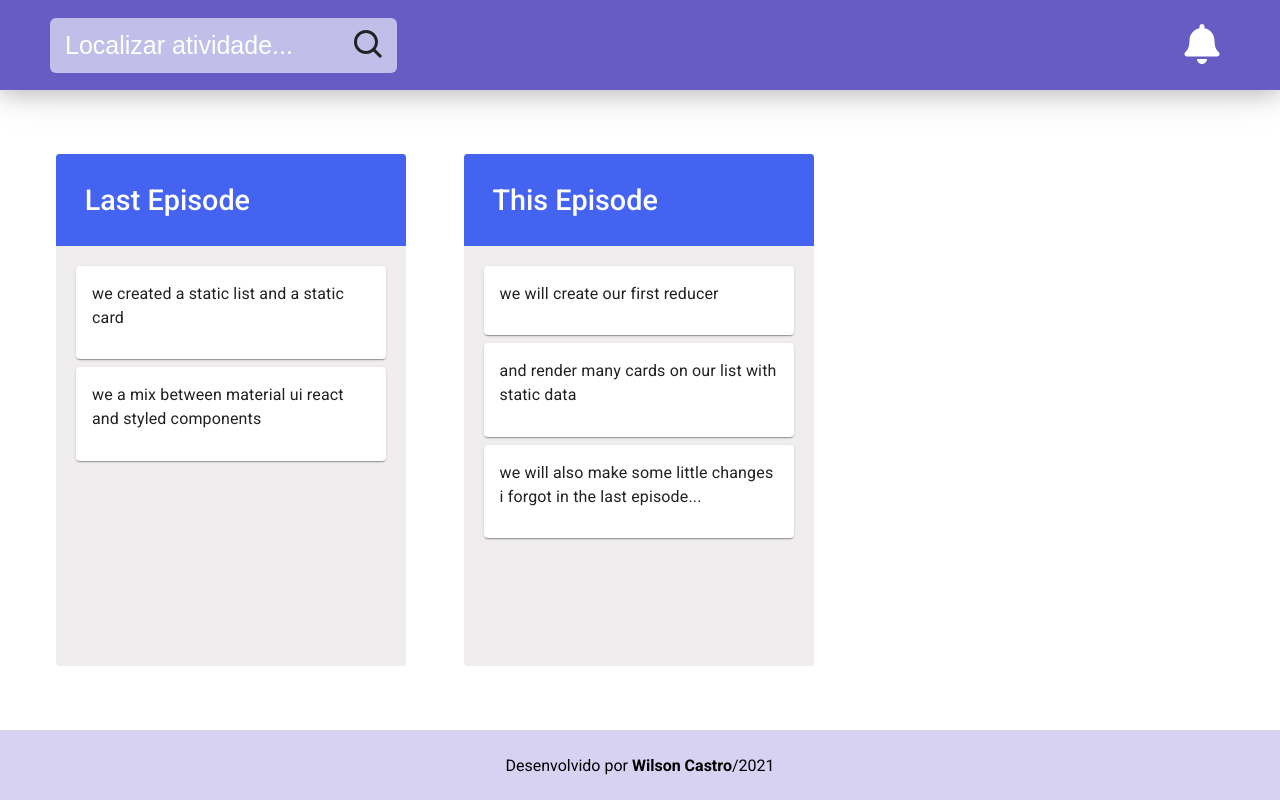
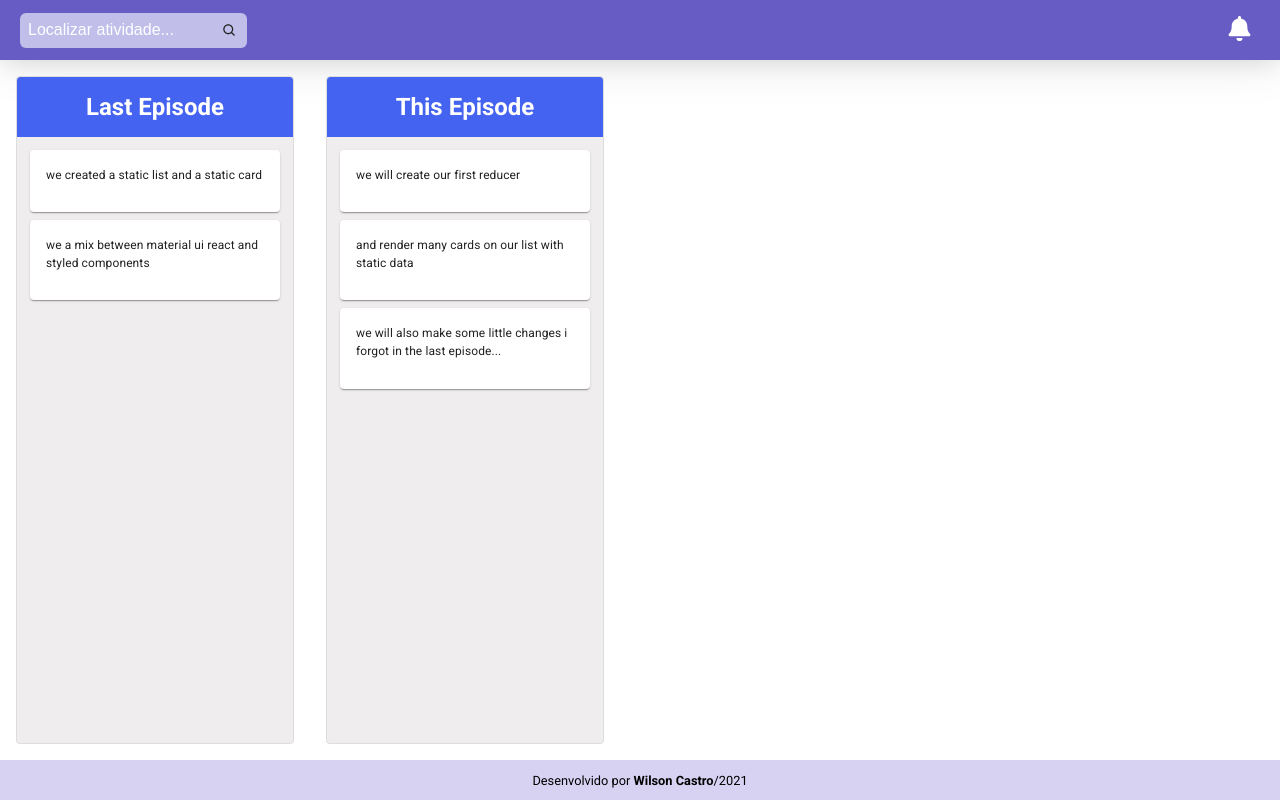
Before and after one commit to wilson-castro/task-controller, a React (Create React App) app in the folder frontend/: page / in a window 1280 px wide. Built offline with nearby package versions, Linux system fonts and the light colour scheme.

Commit message:
correção do tamanho dos componentes e dos textos

```diff
--- a/frontend/src/components/Cards/ActivityCard.jsx
+++ b/frontend/src/components/Cards/ActivityCard.jsx
@@ -1,20 +1,31 @@
 import React from 'react';
+import { makeStyles } from '@material-ui/core/styles';
 import Card from '@material-ui/core/Card';
 import CardContent from '@material-ui/core/CardContent';
 import Typography from '@material-ui/core/Typography';
 
 import { cardContainer } from './styles';
 
+const useStyles = makeStyles({
+  root: {
+    maxWidth: 250,
+  },
+  text: {
+    fontSize: 12,
+  },
+});
+
 function CardTemplate({ text }) {
+  const classes = useStyles();
+
   return (
-    <Card style={cardContainer}>
-      <CardContent>
-        <Typography gutterBottom>
+    <Card style={cardContainer} className={classes.root}>
+      <CardContent >
+        <Typography className={classes.text} gutterBottom>
           {text}
         </Typography>
       </CardContent>
     </Card>
   )
 }
-
 export default CardTemplate;
--- a/frontend/src/components/Footer/styles.js
+++ b/frontend/src/components/Footer/styles.js
@@ -4,8 +4,10 @@ export const StyledFooter = styled.footer`
   display: flex;
   justify-content: center;
   align-items: center;
+  width: 100%;
+
+  font-size: 0.8rem;
   background-color: var(--footer-bgColor) ;
-  width: 100%;
   border: solid 0.7;
 
 `;
--- a/frontend/src/components/Header/index.jsx
+++ b/frontend/src/components/Header/index.jsx
@@ -16,11 +16,11 @@ function Header() {
           type="text"
           placeholder="Localizar atividade..."
         />
-        <BiSearch size={36} color={'#222'} />
+        <BiSearch size={15} color={'#222'} />
       </StyledInputGroup>
 
       <Button>
-        <FaBell size={40} />
+        <FaBell size={25} />
       </Button>
     </StyledHeader>
   )
--- a/frontend/src/components/Header/styles.js
+++ b/frontend/src/components/Header/styles.js
@@ -3,7 +3,7 @@ import styled from 'styled-components';
 export const StyledHeader = styled.header`
   background-color: var(--header-bgColor);
   color: #FFF;
-  padding: 0 50px;
+  padding: 0 20px;
   overflow: hidden;
   white-space: hidden;
   box-shadow: var(--shadow);
@@ -46,14 +46,13 @@ export const Button = styled.button`
 
 export const Input = styled.input`
   margin: 8px 0;
-  padding: 8px 15px;
-  padding-right:10px;
-  height: 55px;
+  padding: 8px 12px 8px 8px;
+  height: 35px;
 
   background-color: rgb(193, 190, 234);
   color:#FFF;
   border-radius:6px;
-  font-size:  25px;
+  font-size:  1rem;
   border: none;
 
 
--- a/frontend/src/components/List/styles.js
+++ b/frontend/src/components/List/styles.js
@@ -1,28 +1,29 @@
 import styled from 'styled-components';
 
 export const Container = styled.div`
-  margin: 4rem 0.1rem 4rem 3.5rem;
+  margin: 1rem;
+  border: 1px solid rgb(221, 221, 221);
+  border-radius: 3.5px;
   background-color: rgb(239, 237, 238);
-  border-radius: 3.5px;
-  width: 350px;
 
   .Cards{
-    margin: 10px;
-    padding: 10px;
+    margin: 8px;
+    padding: 5px;
   }
 `;
 
 export const Header = styled.header`
+  position: relative;
+  display: flex;
+  justify-content: center;
+  align-items: center;
+  padding: 1rem;
+
   border-top-left-radius : 3.5px;
   border-top-right-radius: 3.5px;
-  position: relative;
-  display: flex;
-  align-items: center;
-  padding: 1.8rem;
-  width: 100%;
 
-  font-size: 1.8rem;
-  font-weight: 500;
+  font-size: 1.5rem;
+  font-weight: 700;
 
   background-color: rgb(68, 99, 240);
   color: #FFF;
--- a/frontend/src/styles/App.css
+++ b/frontend/src/styles/App.css
@@ -1,13 +1,13 @@
 @import url('https://fonts.googleapis.com/css?family=Roboto:400,500&display=swap');
 
 :root{
-  --header-height: 90px;
-  --footer-height: 70px;
+  --header-height: 60px;
+  --footer-height: 40px;
   --header-bgColor:rgb(102, 92, 196);
   --footer-bgColor: rgb(216, 210, 242);
 
   --shadow:
-  0 2px 23px 0 rgba(0, 0, 0, 0.25),
+  0 2px 23px 0 rgba(0, 0, 0, 0.1),
   0 2px 49px 0 rgba(0, 0, 0, 0.1);
 }
 
```
